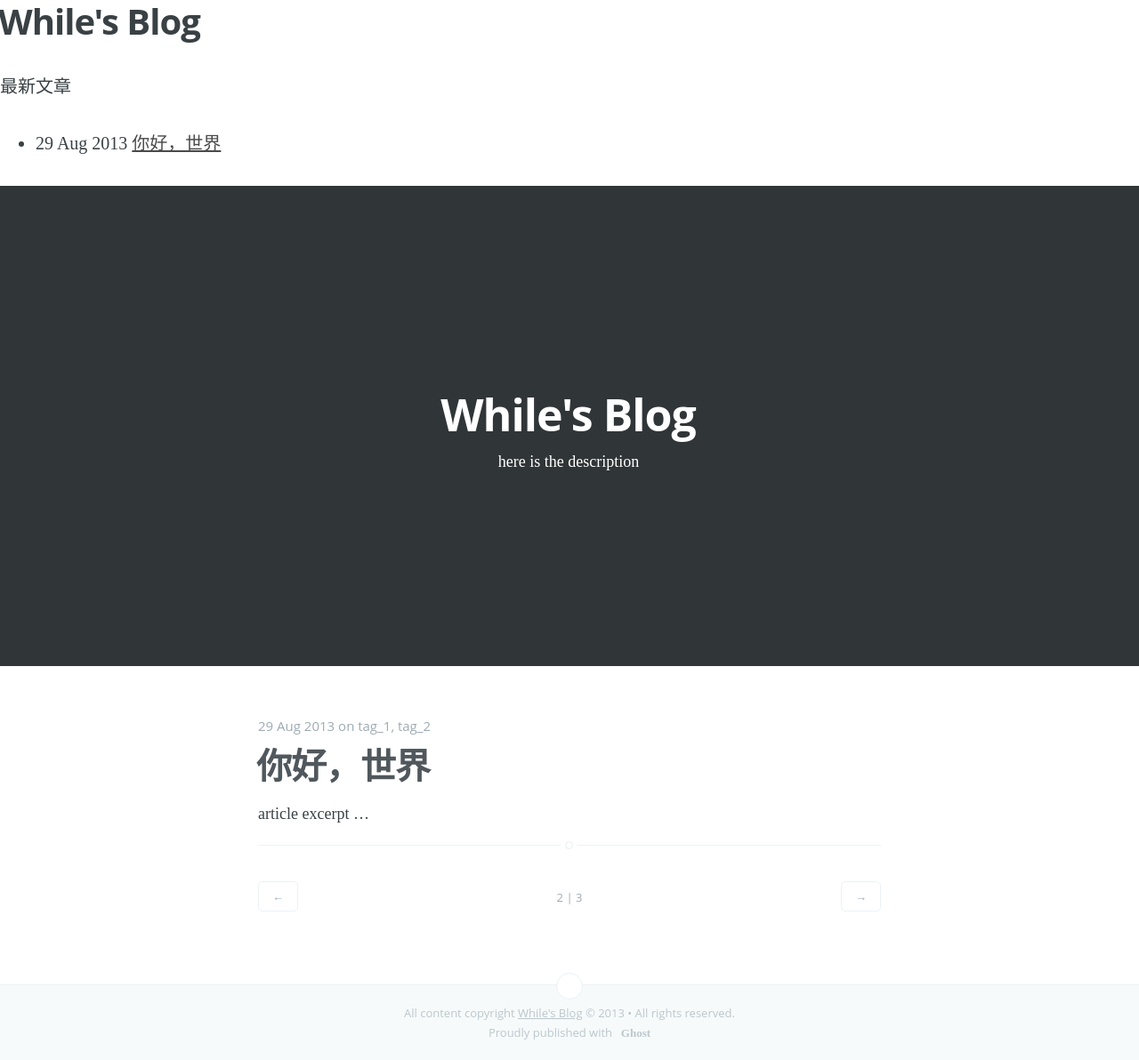
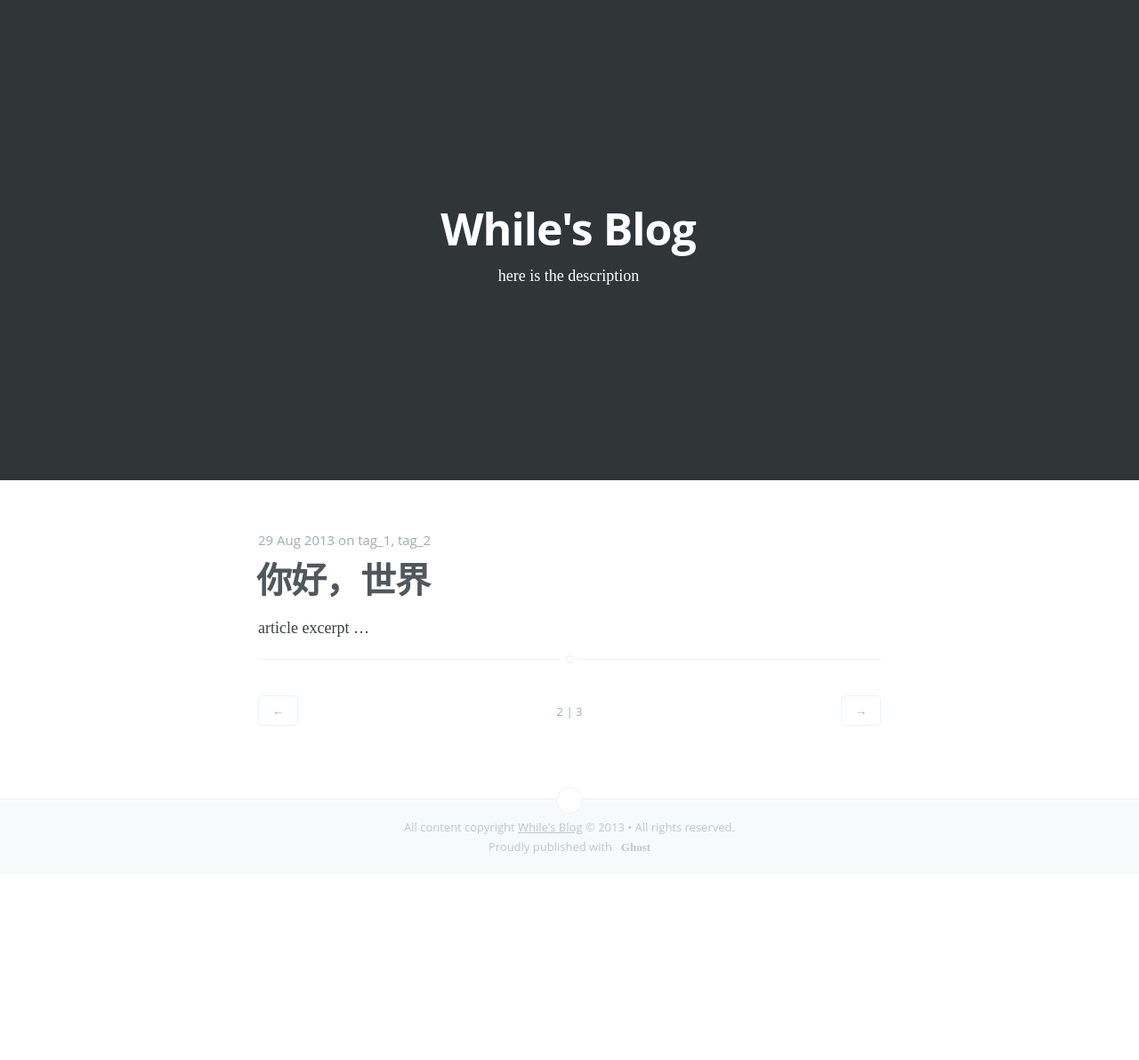
Before and after one commit to dragonwong/blog, a Jekyll site: the page built from index.html, in a window 1280 px wide. Shown: the whole page at 89% size. Built offline with Jekyll 4.4.1, drawn with Linux system fonts in a browser that asks for light colours; some web fonts are replaced; after the commit the page ends 983 px from its top, so only the background shows below that.

Commit message:
test index

```diff
--- a/index.html
+++ b/index.html
@@ -3,14 +3,6 @@ layout: default
 title: While's Blog
 description: here is the description
 ---
-<h2>{{ page.title }}</h2>
-<p>最新文章</p>
-<ul>
-{% for post in site.posts %}
-	<li>{{ post.date | date_to_string }} <a href="{{ site.baseurl }}{{ post.url }}">{{ post.title }}</a></li>
-{% endfor %}
-</ul>
-
 
 <header id="site-head">
 	<div class="vertical">
```
Lines whose indentation alone changed are shown as unchanged.
